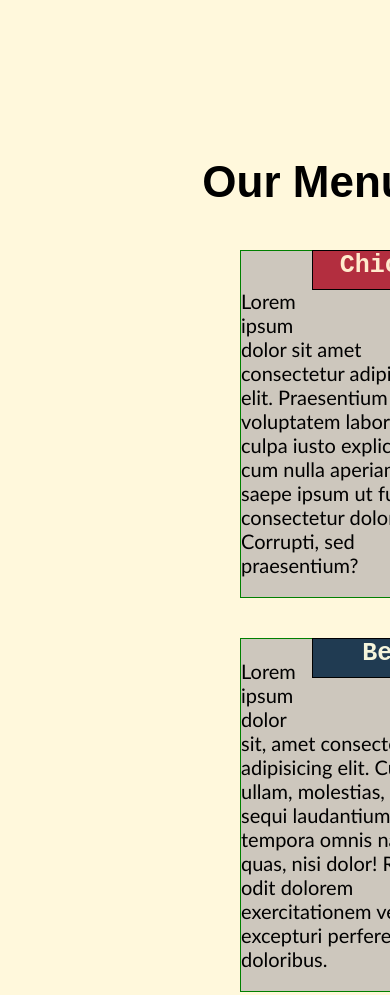
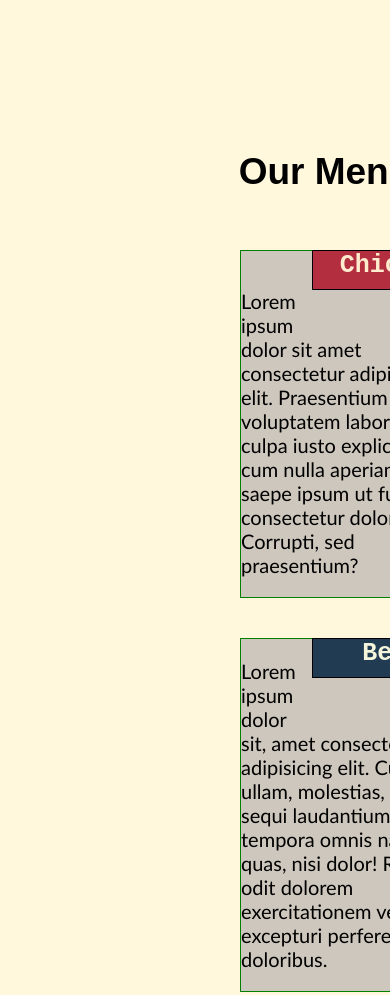
Before and after one commit to AriBelari09/my_repos_coursera, a plain HTML site: page module2_solution/index.html in a window 390 px wide. Shown: the top 995 px of the page. Drawn offline with Linux system fonts and the light colour scheme.

Commit message:
Update css.css

```diff
--- a/module2_solution/css.css
+++ b/module2_solution/css.css
@@ -247,8 +247,9 @@ p{
         width: 100%;
     }
     h2{
+        font-size:37px;
         position: relative;
-        left:110px;
+        left:130px;
         top:120px;
     }
 
```
